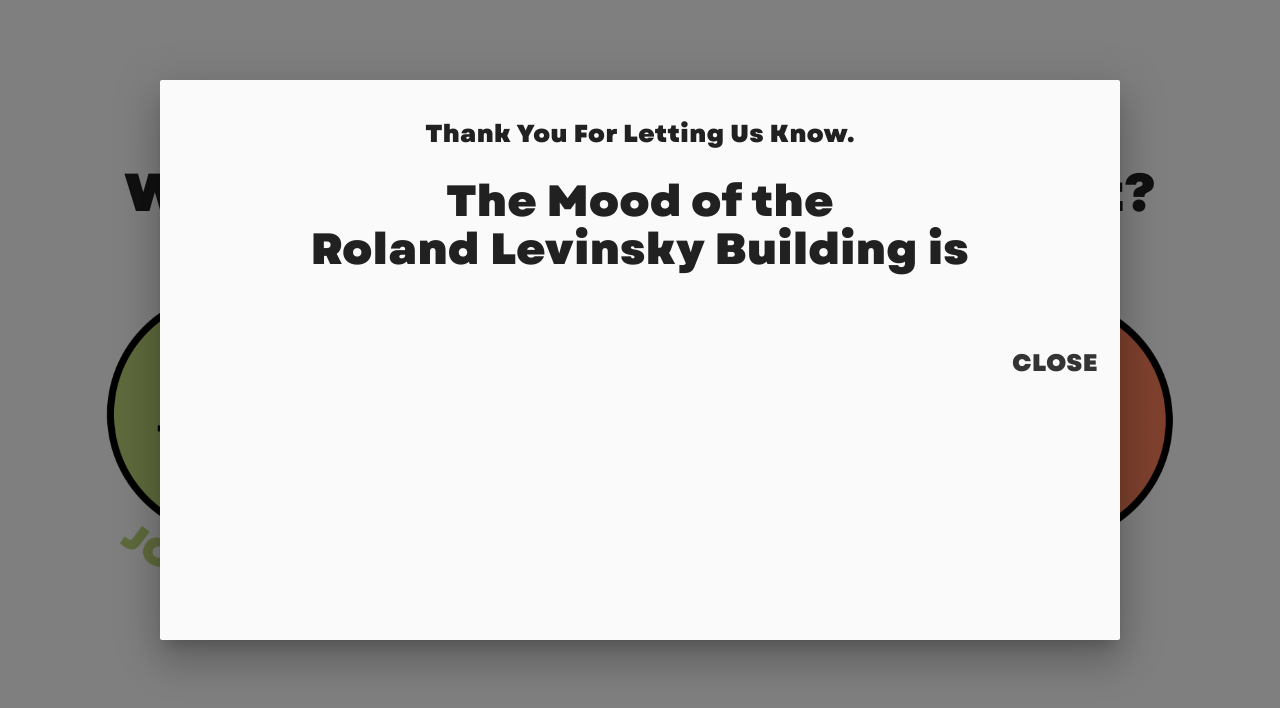
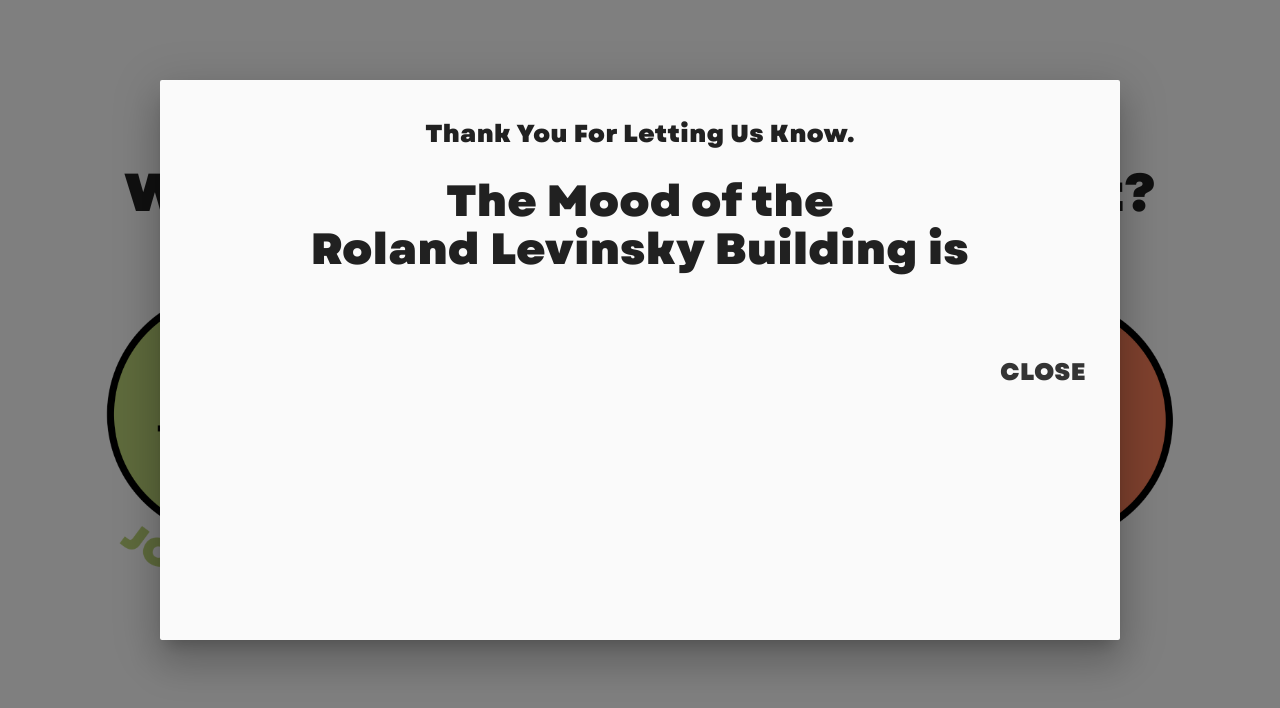
Before and after one commit to natashabatorijsdmd/publicMoodNew, a website: page index.html in a window 1280 px wide. Both pictures are taken after a click on the picture 230 px from the left and 431 px from the top of the page. Drawn offline with Linux system fonts and the light colour scheme; no server answers.

Commit message:
made close button bigger

```diff
--- a/index.html
+++ b/index.html
@@ -46,7 +46,7 @@
       <!-- <img class="buildingMood joy" data-mood="joy" src="/assets/joy.png" alt="" width="25%"> -->
     </div>
     <div class="modal-footer">
-      <a href="#!" class="closeBtn modal-close waves-effect waves-green btn-flat">Close</a>
+      <a href="#!" class="closeBtn modal-close waves-effect waves-green btn-flat btn-large">Close</a>
     </div>
   </div>
 
```
